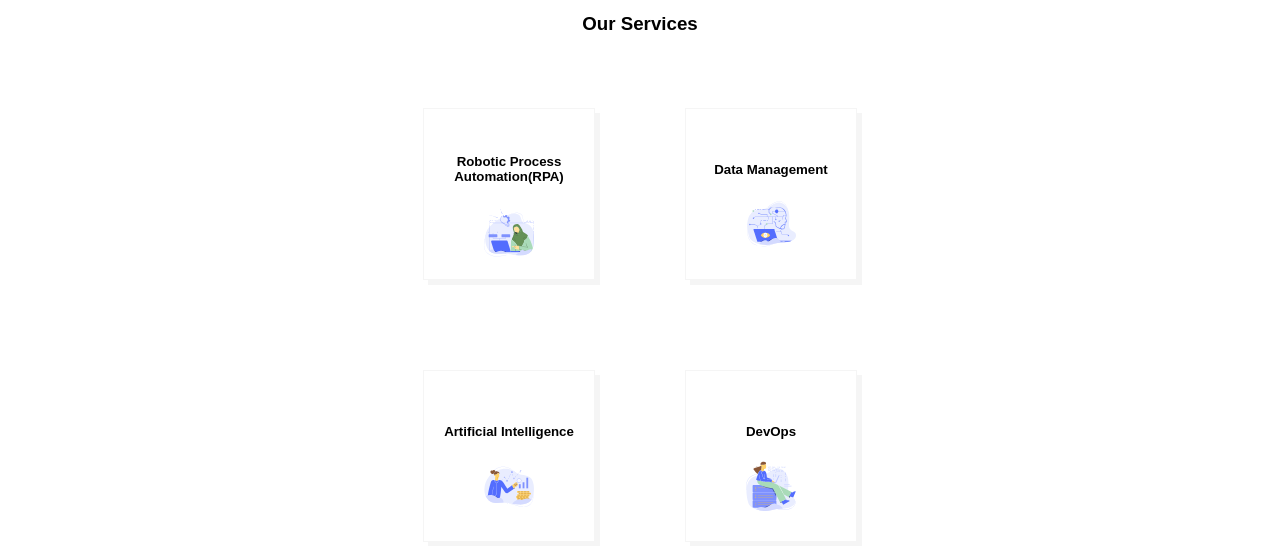
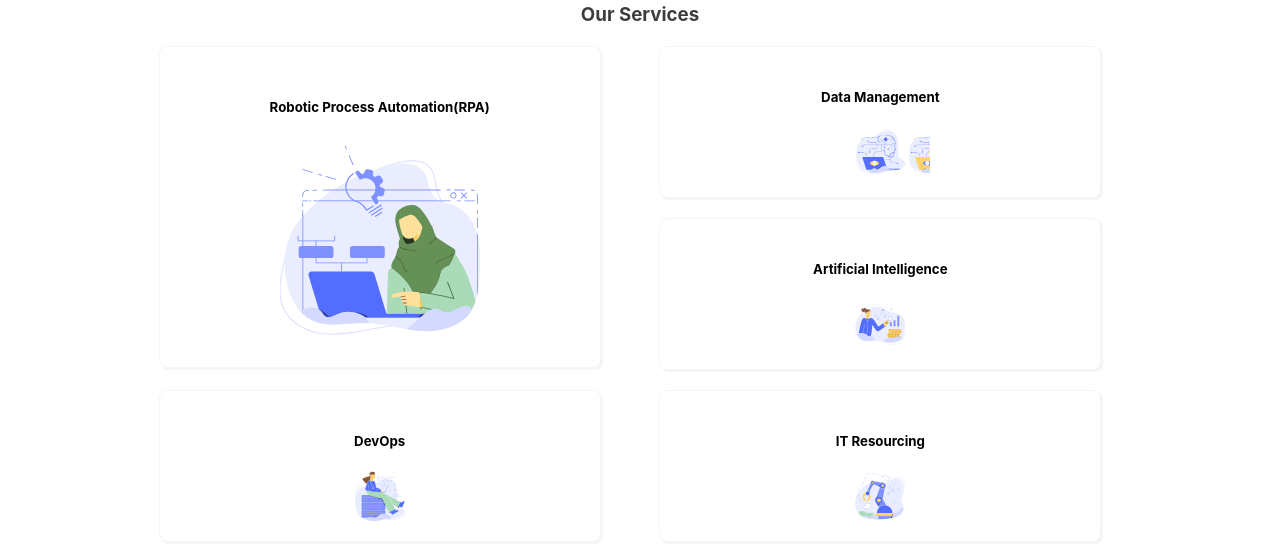
Before and after one commit to AnvithaBekal1/Assignment1, a plain HTML site: page index.html in a window 1280 px wide. Shown: the part 116-662 px from the top of the page. Drawn offline with Linux system fonts and the light colour scheme.

Commit message:
modifications

```diff
--- a/css/stylesheet.css
+++ b/css/stylesheet.css
@@ -2,6 +2,8 @@ body{
     margin:0;
     font-family: sans-serif;
     font-size: 16px;
+    font-family: -apple-system, BlinkMacSystemFont, 'Segoe UI', Roboto, Oxygen, Ubuntu, Cantarell, 'Open Sans', 'Helvetica Neue', sans-serif;
+    align-content: center;
 }
 .logoniv{
     display:flex;
@@ -14,14 +16,19 @@ body{
     margin-right: 60px;;
 }
 .header{
+    margin-left: 150px;
+    margin-right: 180px;
     padding:0px 20px;
-    color:black;
+    color:#aaa ;
     display:flex;
     justify-content: space-between;
     align-items:center;
 }
+.header h5{
+    font-weight: lighter;
+}
 .nav a{
-    color:black;
+    color:#3d3d3d;
     text-decoration:none;
 }
 .nav{
@@ -41,41 +48,105 @@ body{
 }
 
 .heading{
-    color:black;
+    color: #3d3d3d;
     text-align: center;
-    padding: 10px 0;
 }
-.feature-list {
-    max-width: 600px;
-    margin: 0 auto;
-    display:flex ;
-    justify-content:center;
-    flex-wrap: wrap;
+.feature{
+    display: flex;
+    justify-content:space-evenly;
+    margin-left: 120px;
+    margin-right: 120px;
 
 }
-.features{
-    height: 150px;
-    width: 150px;
-    border: 1px solid #f5f5f5;
-    padding: 10px;
-    box-shadow: 5px 5px #f5f5f5;
-    margin: 45px 45px 45px 45px;
+.feature{
+    margin-top: 20px;
 }
-.features{
-    border-style: solid;
+.rpa{
     border-width: thin;
+    border:1px solid #f5f5f5;
     background-color:#fff;
-    text-align: center;
+    width:400px;
+    height:320px;
     align-content: center;
+    padding: 0 20px;
+    box-shadow: 2px 2px #f5f5f5;
+    border-radius: 8px;
+
+  }
+
+  .dm{
+      margin: 0 20px;
+      border-width: thin;
+      border:1px solid #f5f5f5;
+      background-color:#fff;
+      width:400px;
+      height:150px;
+      align-content: center;
+      padding:0 20px;
+      box-shadow: 2px 2px #f5f5f5;
+      border-radius: 8px;
+      margin-bottom: 20px;
+
+
+  }
+  .ai{
+    margin:10px 20px;
+    border-width: thin;
+    border:1px solid #f5f5f5;
+    background-color:#fff;
+    width:400px;
+    height:150px;
+    align-content: center;
+    padding: 0 20px;
+    box-shadow: 2px 2px #f5f5f5;
+    border-radius: 8px;
+  }
+
+.feature2{
+    display: flex;
+    justify-content:space-evenly;
+    margin-left: 100px;
+    margin-right: 140px;
 
 }
+.devops{
+    margin:10px 20px;
+  border-width: thin;
+  border:1px solid #f5f5f5;
+  background-color:#fff;
+  width:400px;
+  height:150px;
+  align-content: center;
+  padding: 0 20px;
+  box-shadow: 2px 2px #f5f5f5;
+  border-radius: 8px;
+}
+.it{
+  border-width: thin;
+  border:1px solid #f5f5f5;
+  background-color:#fff;
+  width:400px;
+  height:150px;
+  align-content: center;
+  padding: 0 20px;
+  box-shadow: 2px 2px #f5f5f5;
+  border-radius: 8px;
+  margin-top: 10px;
+}
+
 .down-logo{
+    margin-left: 150px;
+    margin-right: 180px;
     padding:0 40px;
 }
 .footer{
+    margin-left: 180px;
+    margin-right: 160px;
     display:flex;
     justify-content:space-between;
-    padding:0 40px;
+    align-content: center;
+    padding:0 40px 20px 0;
+
 }
 .footer{
     color:#696969;
--- a/index.html
+++ b/index.html
@@ -1,3 +1,5 @@
+<link href="https://fonts.googleapis.com/css?family=Karla:400,700|Martel:400,700" rel="stylesheet">
+
 <html lang="en">
 <head>
     <meta charset="UTF-8">
@@ -7,11 +9,12 @@
     <link rel="stylesheet" href="css/stylesheet.css">
     </head>
 <body>
+    <header></header>
     <div class="header">
         <div class="logoniv">
         <img src="images/rihal_logo.svg" alt="Logo" width=100px height=100px>
         <h5>english <img src="images/arrow-down-sign-to-navigate (1).svg" alt="" width="7px" height="7px"></h5>
-        <img src="images/settings.svg" alt=""width="12px" height="12px">
+        <img src="images/settings.svg" alt="Settings Icon" width="12px" height="12px">
     </div>
         <ul class="nav">
             <li><a href="#">Home</a></li>
@@ -23,26 +26,30 @@
     <div class="heading">
         <h3>Our Services</h3>
     </div>
-    <div class="feature-list">
-        <div class="features">
+        <div class="feature">
+            <div class="rpa" style="text-align: center;">
                 <h5>Robotic Process Automation(RPA)</h5>
-            <img src="images/Solution Software Development Final.svg" alt="" width="50px" height="50px">
+                <img src="images/Solution Software Development Final.svg" alt="" width="200px" height="200px">
             </div>
-        <div class="features">
+            <div class="d-flex flex-column bd-highlight mb-3">
+            <div class="dm" style="text-align: center;">
                 <h5>Data Management</h5>
-            <img src="images/Artificial Intelligence Final.svg" alt="" width=50px height="50px">
+                <img src="images/Artificial Intelligence Final.svg" alt="" width="100px" height="50px">
             </div>
-        <div class="features">
+            <div class="ai" style="text-align: center;">
                 <h5>Artificial Intelligence</h5>
-            <img src="images/Business Intelligence Final.svg" alt="" width=50px height="50px">
+                <img src="images/Business Intelligence Final.svg" alt="" width="100px"height="50px">
             </div>
-        <div class="features">
+            </div>
+        </div>
+        <div class="feature2">
+            <div class="devops"style="text-align: center;">
                 <h5>DevOps</h5>
-            <img src="images/Data Management Final.svg" alt="" width=50px height="50px">
+                <img src="images/Data Management Final.svg" alt="" width="50px" height="50px">
             </div>
-        <div class="features">
+            <div class="it"style="text-align: center;">
                 <h5>IT Resourcing</h5>
-            <img src="images/Enterprise Process Automation Final.svg" alt="" width=50px height="50px">
+                <img src="images/Enterprise Process Automation Final.svg" alt="" width="50px" height="50px">
             </div>
         </div>
     <div class="down-logo">
```
Lines whose indentation alone changed are shown as unchanged.
